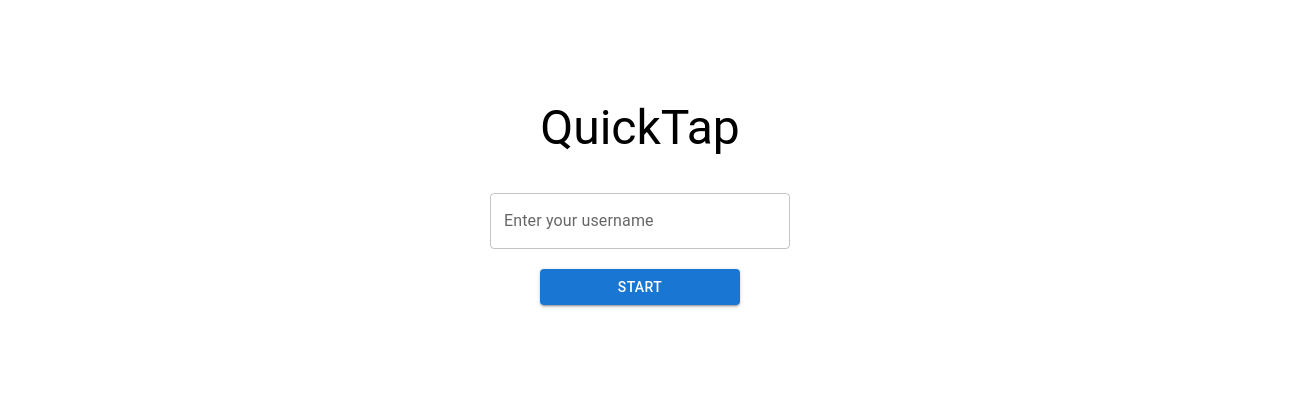
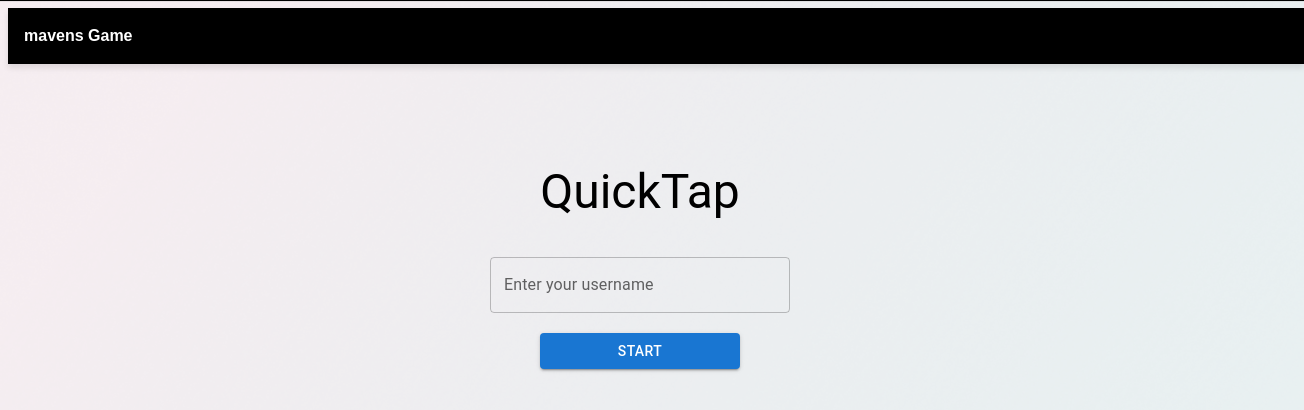
Before and after one commit to Ariella-Melnikov/quicktap-Ariella-Melnikov, a React (Vite) app: page / in a window 1280 px wide. Shown: the top 410 px of the page, 1304 px wide, since content can reach past the window. Built offline with nearby package versions, Linux system fonts and the light colour scheme.

Commit message:
adding AppHeader  and updating global styles with a background image

```diff
--- a/src/App.tsx
+++ b/src/App.tsx
@@ -1,15 +1,19 @@
 import { Routes, Route } from 'react-router-dom'
 import { HomePage } from './pages/HomePage'
+import { AppHeader } from './components/AppHeader/AppHeader'
 // import { GamePage } from './pages/GamePage'
 // import { LeaderboardPage } from './pages/LeaderboardPage'
 
 function App() {
   return (
+    <>
+    <AppHeader />
     <Routes>
       <Route path="/" element={<HomePage />} />
       {/* <Route path="/game" element={<GamePage />} />
       <Route path="/leaderboard" element={<LeaderboardPage />} /> */}
     </Routes>
+      </>
   )
 }
 
--- /dev/null
+++ b/src/assets/styles/abstract/_mixins.scss
@@ -0,0 +1,17 @@
+@use 'variables' as *;
+
+@mixin text-style-base {
+    font-family: $font-family-main;
+    font-weight: $font-weight-semi-bold;
+    font-size: $font-size-16;
+    line-height: $line-height-16;
+    letter-spacing: $letter-spacing-normal;
+    color: $color-white;
+  }
+
+  @mixin flex-align-left {
+    display: flex;
+    flex-direction: row;
+    align-items: center;
+    justify-content: flex-start;
+  }
--- /dev/null
+++ b/src/assets/styles/abstract/_variables.scss
@@ -0,0 +1,10 @@
+// Colors
+$color-white: #ffffff;
+$color-primary: #000000;
+
+// Typography
+$font-family-main: 'Montserrat', sans-serif;
+$font-weight-semi-bold: 600;
+$font-size-16: 16px;
+$line-height-16: 22px;
+$letter-spacing-normal: 0%;
--- /dev/null
+++ b/src/assets/styles/abstract/index.scss
@@ -0,0 +1,2 @@
+@forward 'variables';
+@forward 'mixins';
--- a/src/assets/styles/global.scss
+++ b/src/assets/styles/global.scss
@@ -0,0 +1,9 @@
+@use './abstract' as *;
+
+body {
+    background-image: url('../../assets/img/BG.png');
+    background-size: cover;
+    background-position: center;
+    background-repeat: no-repeat;
+    min-height: 100vh;
+}
--- /dev/null
+++ b/src/components/AppHeader/AppHeader.scss
@@ -0,0 +1,20 @@
+@use '../../assets/styles/abstract' as *;
+
+
+.app-header {
+  width: 100%;
+  height: 40px;
+  padding: 8px 16px;
+  background-color: $color-primary;
+  box-shadow: 0px 4px 6px rgba(0, 0, 0, 0.1);
+
+  @include flex-align-left;
+
+  .logo {
+    @include text-style-base;
+    width: auto;
+    height: auto;
+    padding: 0;
+    margin-left: 0;
+  }
+}
--- /dev/null
+++ b/src/components/AppHeader/AppHeader.tsx
@@ -0,0 +1,9 @@
+import './AppHeader.scss'
+
+export function AppHeader() {
+  return (
+    <header className="app-header">
+      <div className="logo">mavens Game</div>
+    </header>
+  )
+}
```
Also changed, not shown: src/assets/img/BG.png (added).
